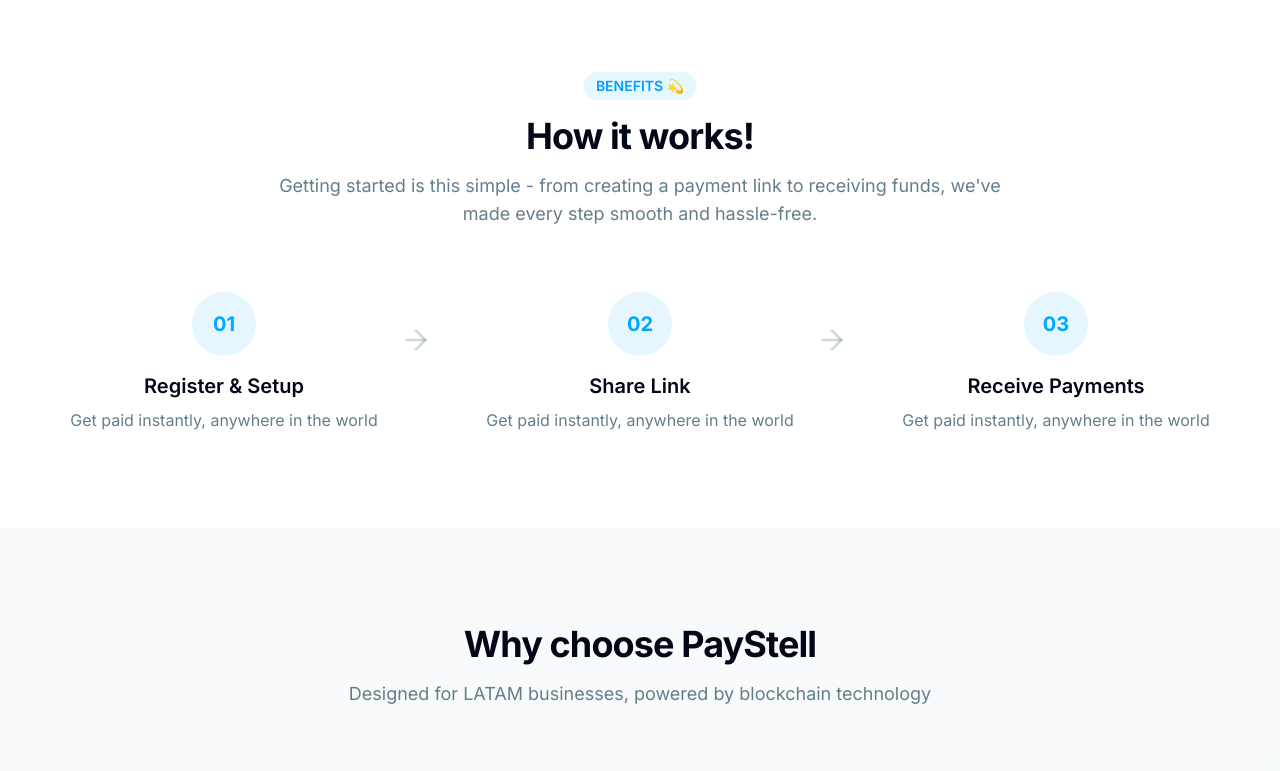
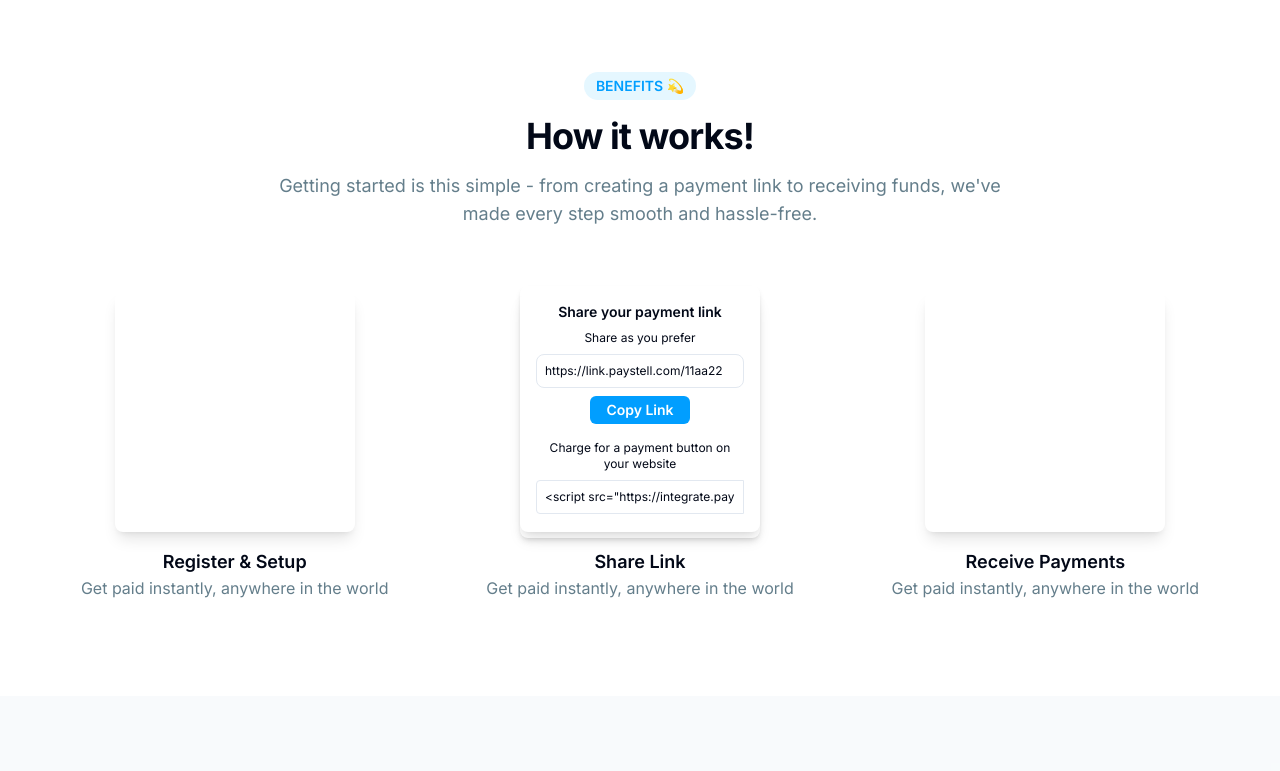
Before and after one commit to PayStell/paystell-landing, a Next.js app: page / in a window 1280 px wide. Shown: the part 1524-2295 px from the top of the page. Built offline with nearby package versions, Linux system fonts and the light colour scheme.

Commit message:
feat: Updating classnames and creating new div to fix the design according to the Figma design
Signed-off-by: kimcascante <kiimcm9@gmail.com>

```diff
--- a/src/components/sections/HowItWorks.tsx
+++ b/src/components/sections/HowItWorks.tsx
@@ -1,5 +1,3 @@
-import { ArrowRight } from "lucide-react";
-
 const steps = [
 	{
 		number: "01",
@@ -11,6 +9,30 @@ const steps = [
 		title: "Share Link",
 		description:
 			"Get paid instantly, anywhere in the world",
+		content: (
+			<div className="flex flex-col items-center justify-center w-full p-4 rounded-lg shadow-md">
+				<h4 className="text-sm font-semibold mb-2">Share your payment link</h4>
+				<p className="text-xs mb-2">Share as you prefer</p>
+
+				<div className="w-full mb-2">
+					<input type="text"
+							value="https://link.paystell.com/11aa22"
+							readOnly
+							className="w-full p-2 text-xs border rounded-lg" />
+				</div>
+
+				<button className="bg-[rgb(1,158,255)] text-white text-sm font-semibold px-4 py-1 rounded-md">Copy Link</button>
+
+				<p className="text-xs mt-4 mb-2">Charge for a payment button on your website</p>
+
+				<div className="w-full mb-2">
+					<input type="text"
+							value={`<script src="https://integrate.paystell.com/"`}
+							readOnly
+							className="w-full p-2 text-xs border rounded-l" />
+				</div>
+			</div>
+		),
 	},
 	{
 		number: "03",
@@ -25,7 +47,7 @@ const HowItWorks = () => {
 		<section id="how-it-works" className="py-24 bg-background">
 			<div className="container">
 				<div className="flex justify-center items-center mb-4">
-					<div className="px-3 py-1 text-sm font-semibold rounded-full bg-[rgb(229,247,255)] text-[rgb(1,158,255)]" >
+					<div className="px-3 py-1 text-sm font-semibold rounded-full bg-[rgb(229,247,255)] text-[rgb(1,158,255)] flex items-center gap-1" >
 						BENEFITS 💫
 					</div>
 				</div>
@@ -38,23 +60,16 @@ const HowItWorks = () => {
 					</p>
 				</div>
 
-				<div className="mt-16 grid gap-8 md:grid-cols-3">
+				<div className="relative mt-16 flex justify-between items-center">
 					{steps.map((step, index) => (
 						<div
-							key={step.number}
-							className="relative flex flex-col items-center text-center"
-						>
-							<div className="mb-4 flex h-16 w-16 items-center justify-center rounded-full bg-primary/10">
-								<span className="text-xl font-bold text-primary">
-									{step.number}
-								</span>
+							key={index}
+							className="relative z-10 w-1/3 flex flex-col items-center text-center px-4">
+							<div className="flex items-center justify-center w-60 h-60 bg-white rounded-lg shadow-lg">
+								{step.content || null}
 							</div>
-							<h3 className="text-xl font-semibold mb-2">{step.title}</h3>
+							<h3 className="mt-4 font-semibold text-lg">{step.title}</h3>
 							<p className="text-muted-foreground">{step.description}</p>
-
-							{index < steps.length - 1 && (
-								<ArrowRight className="hidden md:block absolute top-8 -right-4 w-8 h-8 text-muted-foreground/30" />
-							)}
 						</div>
 					))}
 				</div>
```
Also changed, not shown: src/app/Captura_de_pantalla_2024-12-13_a_la_s__8.15.29_p._m.-removebg-preview.png (deleted).
